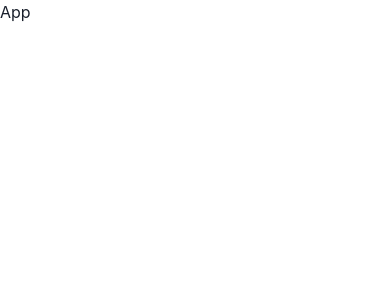
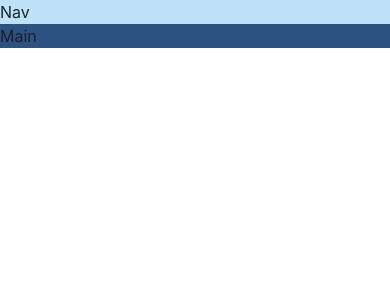
Before and after one commit to cakajervisa/VideGamesReactApp, a React (Vite) app: page / in a window 390 px wide. Shown: the top 300 px of the page. Built offline with nearby package versions, Linux system fonts and the light colour scheme.

Commit message:
Responsive Layout

```diff
--- a/src/App.tsx
+++ b/src/App.tsx
@@ -1,7 +1,27 @@
-import React from "react";
+import { Grid, GridItem, Show } from "@chakra-ui/react";
 
-const App = () => {
-  return <div>App</div>;
-};
+function App() {
+  return (
+    <Grid
+      templateAreas={{
+        base: ` "nav "  " main"  `,
+        lg: ` "nav nav"  "aside main"  `,
+      }}
+    >
+      <GridItem area="nav" bg={"blue.100"}>
+        Nav
+      </GridItem>
+      <Show above="lg">
+        <GridItem area="aside" bg={"blue.400"}>
+          Aside
+        </GridItem>
+      </Show>
+
+      <GridItem area="main" bg={"blue.700"}>
+        Main
+      </GridItem>
+    </Grid>
+  );
+}
 
 export default App;
--- a/src/main.tsx
+++ b/src/main.tsx
@@ -1,7 +1,7 @@
 import React from "react";
 import ReactDOM from "react-dom/client";
 import App from "./App";
-import { ChakraProvider } from "@chakra-ui/react";
+import { ChakraProvider, Grid } from "@chakra-ui/react";
 
 ReactDOM.createRoot(document.getElementById("root") as HTMLElement).render(
   <React.StrictMode>
```
